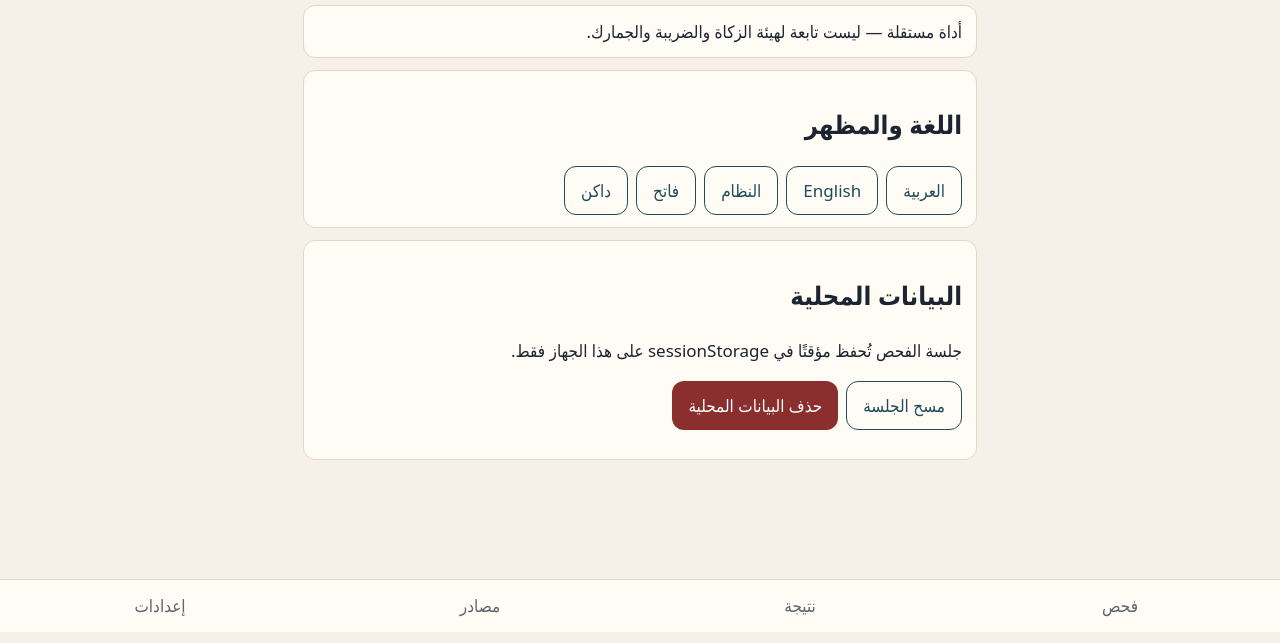
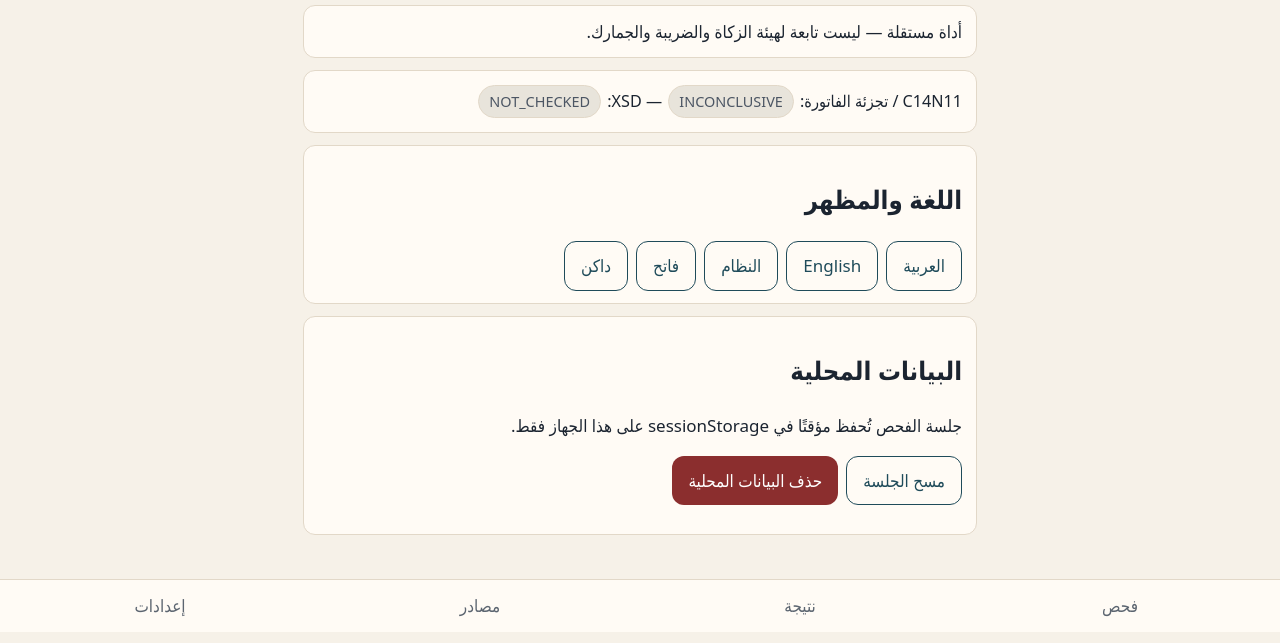
Before and after one commit to tmrsa1-ui/Khatm-Invoice-Code, a website: page apps/web/settings.html in a window 1280 px wide. Shown: the part 168-811 px from the top of the page. Drawn offline with Linux system fonts and the light colour scheme.

Commit message:
feat: print C14N11 INCONCLUSIVE on the settings surface
Keep the same local-only inspector language on every web page.

```diff
--- a/apps/web/settings.html
+++ b/apps/web/settings.html
@@ -14,6 +14,7 @@
 <main>
   <h1>إعدادات</h1>
   <p class="disclaimer">أداة مستقلة — ليست تابعة لهيئة الزكاة والضريبة والجمارك.</p>
+  <p class="limits">C14N11 / تجزئة الفاتورة: <span class="pill INCONCLUSIVE">INCONCLUSIVE</span> — XSD: <span class="pill NOT_CHECKED">NOT_CHECKED</span></p>
   <article class="card">
     <h2>اللغة والمظهر</h2>
     <div class="row">
```
